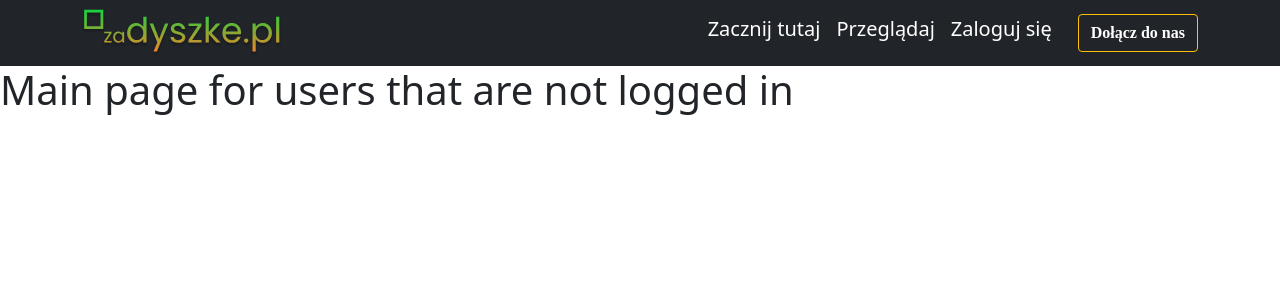
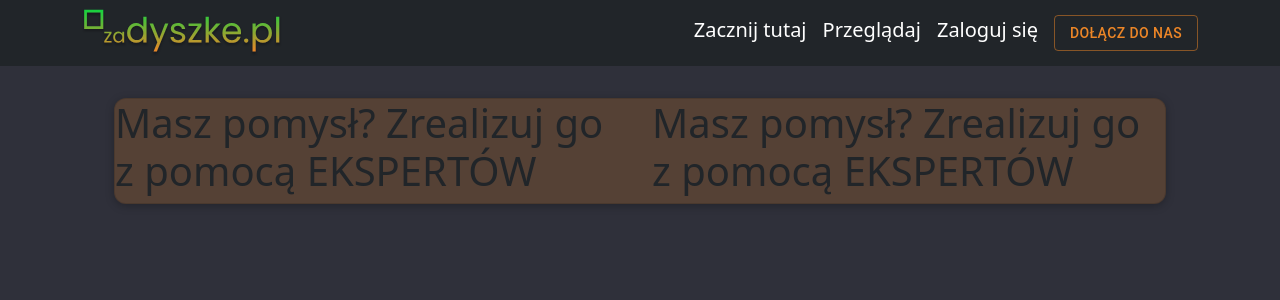
Before and after one commit to damianTrybuszek/zadyszke.pl, a React (Create React App) app in the folder client/: page / in a window 1280 px wide. Shown: the top 300 px of the page. Built offline with nearby package versions, Linux system fonts and the light colour scheme.

Commit message:
Main page and background fixed

```diff
--- a/client/package.json
+++ b/client/package.json
@@ -3,6 +3,9 @@
   "version": "0.1.0",
   "private": true,
   "dependencies": {
+    "@emotion/react": "^11.7.0",
+    "@emotion/styled": "^11.6.0",
+    "@mui/material": "^5.2.2",
     "@testing-library/jest-dom": "^5.15.1",
     "@testing-library/react": "^11.2.7",
     "@testing-library/user-event": "^12.8.3",
--- /dev/null
+++ b/client/src/components/Card.css
@@ -0,0 +1,13 @@
+.card {
+    flex: 1;
+    /* display: flex; */
+    justify-content: space-between;
+    align-items: center;
+    border-radius: 12px;
+    box-shadow: 0 2px 8px rgba(0, 0, 0, 0.25);
+    margin: 2rem;
+    width: dimScreen.width;
+    height: auto;
+    max-width: 95%;
+    background-color: rgba(237, 134, 39, 0.20);
+}
--- /dev/null
+++ b/client/src/components/Card.js
@@ -0,0 +1,5 @@
+import './Card.css'
+
+export default function Card(props) {
+    return <div className="card">{props.children}</div>;
+}
--- /dev/null
+++ b/client/src/components/JoinButton.js
@@ -0,0 +1,21 @@
+import * as React from "react";
+import Button from "@mui/material/Button";
+import { createTheme, ThemeProvider } from "@mui/material/styles";
+
+const theme = createTheme({
+  palette: {
+    primary: {
+      main: "#ED8627",
+      textColor: "#ffffff",
+      // primaryTextColor: "#ffffff",
+    },
+  },
+});
+
+export default function BasicButtons() {
+  return (
+    <ThemeProvider theme={theme}>
+      <Button variant="outlined">Dołącz do nas</Button>
+    </ThemeProvider>
+  );
+}
--- a/client/src/components/NavbarTop.js
+++ b/client/src/components/NavbarTop.js
@@ -4,9 +4,9 @@ import { Link } from "react-router-dom";
 import Container from "react-bootstrap/Container";
 import Navbar from "react-bootstrap/Navbar";
 import Nav from "react-bootstrap/Nav";
-import Button from "react-bootstrap/Button";
+import JoinButton from "./JoinButton";
 
-import Logo from '../components/Logo'
+import Logo from "../components/Logo";
 
 class NavbarTop extends Component {
   render() {
@@ -17,7 +17,7 @@ class NavbarTop extends Component {
             <Container>
               <Link to="/">
                 <Navbar.Brand>
-                  <Logo/>
+                  <Logo />
                 </Navbar.Brand>
               </Link>
 
@@ -31,18 +31,8 @@ class NavbarTop extends Component {
                 <Link to="/login" style={{ textDecoration: "none" }}>
                   <Navbar.Brand>Zaloguj się</Navbar.Brand>
                 </Link>
-                <Link to="/Register">
-                  <Button
-                    variant="outline-warning"
-                    style={{
-                      color: "white",
-                      fontFamily: "Poppins",
-                      fontWeight: "bold",
-                      marginLeft: 10,
-                    }}
-                  >
-                    Dołącz do nas
-                  </Button>
+                <Link to="/Register" style={{ textDecoration: "none" }}>
+                  <JoinButton>Dołącz do nas</JoinButton>
                 </Link>
               </Nav>
             </Container>
--- /dev/null
+++ b/client/src/components/Text.css
@@ -0,0 +1,4 @@
+.textStyle {
+    color: white;
+    font-family: ;
+}
--- a/client/src/index.css
+++ b/client/src/index.css
@@ -1,3 +1,4 @@
 body {
-  background-color: black;
+  background-color: rgb(47, 48, 58) ;
+
 }
--- a/client/src/index.js
+++ b/client/src/index.js
@@ -1,11 +1,10 @@
 import React from "react";
 import ReactDOM from "react-dom";
+// Importing the Bootstrap CSS
+import "bootstrap/dist/css/bootstrap.min.css";
 import "./index.css";
 import App from "./App";
 import { BrowserRouter } from "react-router-dom";
-
-// Importing the Bootstrap CSS
-import "bootstrap/dist/css/bootstrap.min.css";
 
 ReactDOM.render(
   <React.StrictMode>
--- a/client/src/pages/MainNotLoggedIn.js
+++ b/client/src/pages/MainNotLoggedIn.js
@@ -1,4 +1,6 @@
 import { Component } from "react";
+import { Col, Container, Row } from "react-bootstrap";
+import Card from "../components/Card";
 import NavbarTop from "../components/NavbarTop";
 
 class MainNotLoggedInPage extends Component {
@@ -6,7 +8,18 @@ class MainNotLoggedInPage extends Component {
     return (
       <div>
         <NavbarTop />
-        <h1>Main page for users that are not logged in</h1>
+        <Container>
+        <Card>
+          <Row>
+            <Col>
+            <h1>Masz pomysł? Zrealizuj go z pomocą EKSPERTÓW</h1>
+          </Col>
+          <Col>
+            <h1>Masz pomysł? Zrealizuj go z pomocą EKSPERTÓW</h1>
+          </Col>
+        </Row>
+        </Card>
+        </Container>
       </div>
     );
   }
```
Also changed, not shown: client/src/components/JoinButton.module.css (added), 1 other file (tests, documents, lock files or other folders).
